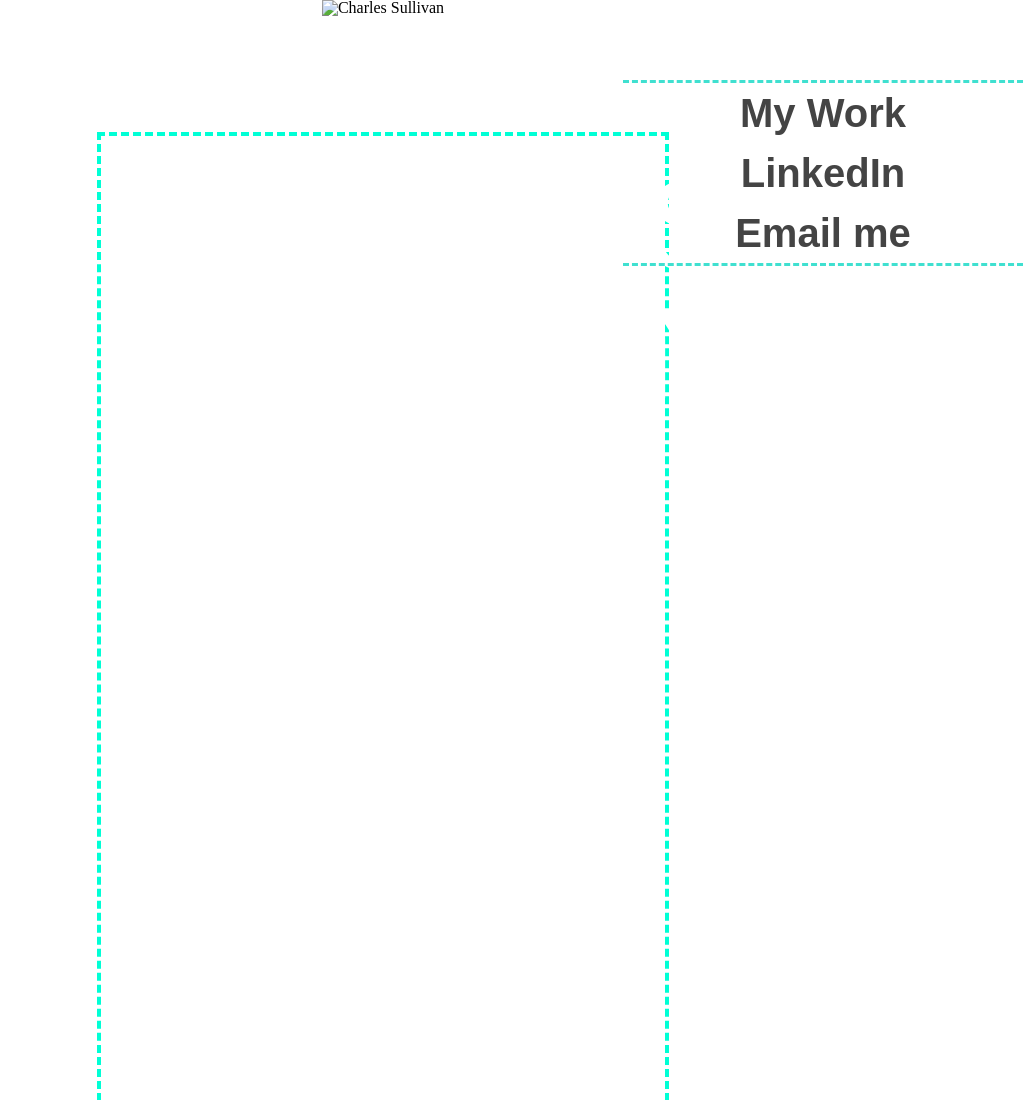
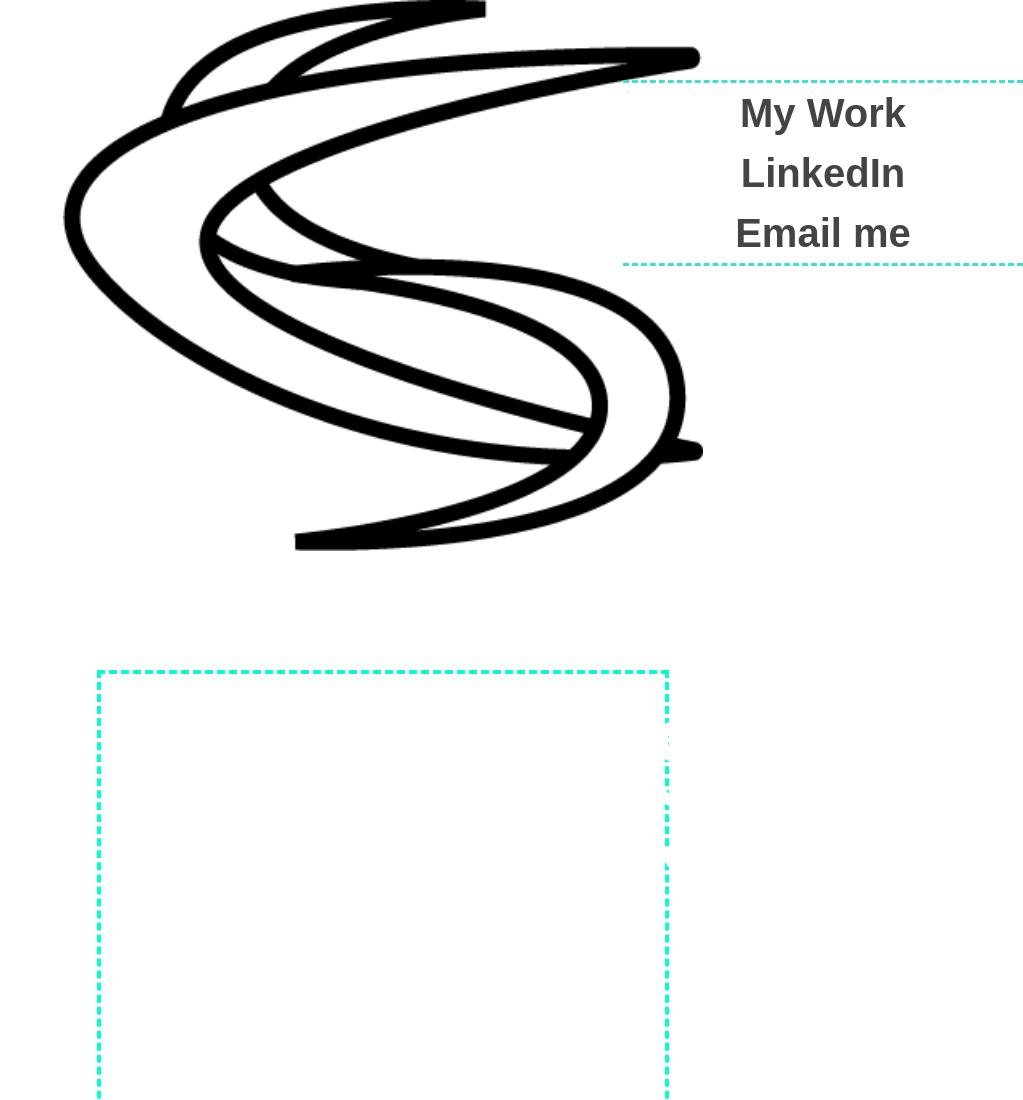
Before and after one commit to CharlieSully/My-contact-page, a plain HTML site: page index.html in a window 1280 px wide. Shown: the top 1100 px of the page, without its empty margins (257-1280 px from the left). Drawn offline with Linux system fonts and the light colour scheme; a web font is replaced by a local one.

Commit message:
Update index.html

```diff
--- a/index.html
+++ b/index.html
@@ -14,7 +14,7 @@
 </head>
 
 <body>
-    <img id="logo" src='1x/1x/2x/Asset 4@2x.png' alt='Charles Sullivan' width="300">
+    <img id="logo" src='1x/2x/Asset 4@2x.png' alt='Charles Sullivan' width="300">
     <div>
     <nav>
         <ul>
```
